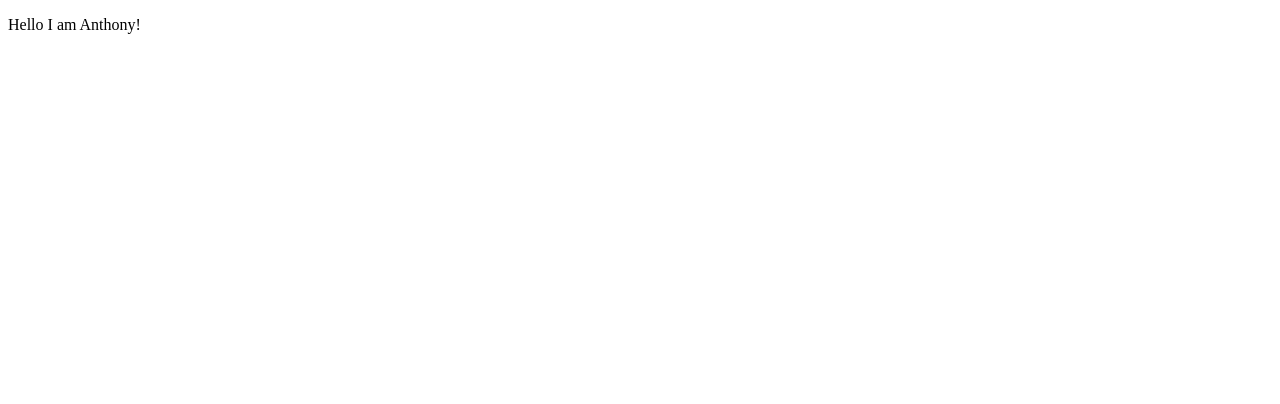
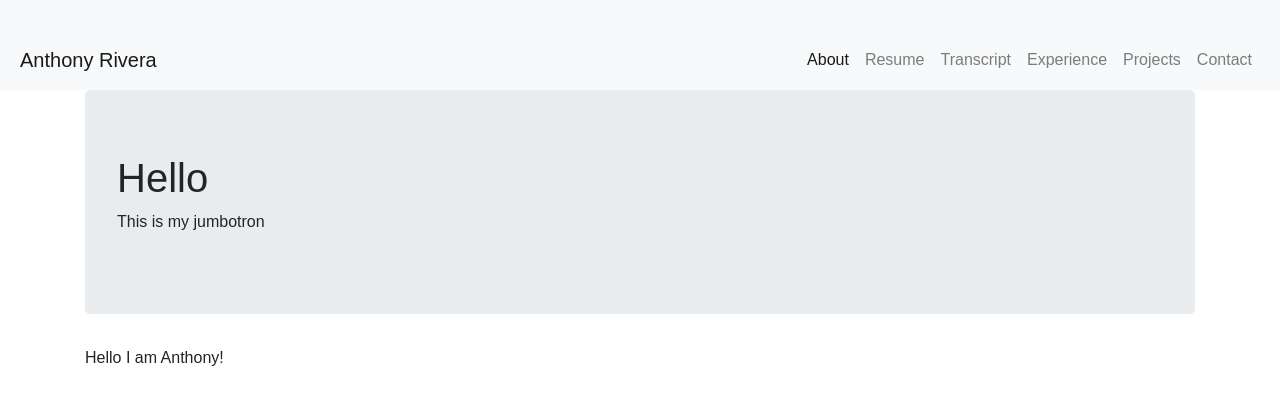
Before and after one commit to AnthonyRivera3/My-Portfolio, a plain HTML site: page index.html in a window 1280 px wide. Drawn offline with nearby package versions, Linux system fonts and the light colour scheme.

Commit message:
adding nav bar - day 2 7:32pm

```diff
--- a/index.html
+++ b/index.html
@@ -1,20 +1,51 @@
 <!DOCTYPE html>
 <html>
 <head>
+    <meta charset="UTF-8">
+    <meta name="viewport" content="width=device-width, initial-scale=1.0">
+    <title>Portfolio</title>
+    <link href="https://stackpath.bootstrapcdn.com/bootstrap/4.5.2/css/bootstrap.min.css" rel="stylesheet">
+    <link rel="stylesheet" href="styles.css">
+</head>
+<body>
+<nav class="navbar navbar-expand-lg navbar-light bg-light">
+    <a class="navbar-brand" href="#AnthonyRivera">Anthony Rivera</a>
+    <button class="navbar-toggler" type="button" data-toggle="collapse" data-target="#navbarNav" aria-controls="navbarNav" aria-expanded="false" aria-label="Toggle navigation">
+        <span class="navbar-toggler-icon"></span>
+    </button>
+    <div class="collapse navbar-collapse" id="navbarNav">
+        <ul class="navbar-nav ml-auto">
+            <li class="nav-item active">
+                <a class="nav-link" href="#About">About <span class="sr-only">(current)</span></a>
+            </li>
+            <li class="nav-item">
+                <a class="nav-link" href="#Resume">Resume</a>
+            </li>
+            <li class="nav-item">
+                <a class="nav-link" href="#Transcript">Transcript</a>
+            </li>
+            <li class="nav-item">
+                <a class="nav-link" href="#Experience">Experience</a>
+            </li>
+            <li class="nav-item">
+                <a class="nav-link" href="#Projects">Projects</a>
+            </li>
+            <li class="nav-item">
+                <a class="nav-link" href="#Contact">Contact</a>
+            </li>
+        </ul>
+    </div>
+</nav>
+<div class="container">
+    <div class="jumbotron">
+       <h1>Hello</h1>
+       <p>This is my jumbotron</p>
+    </div>
+    <p>Hello I am Anthony!</p>
+</div>
 
-    <title>Hello world!</title>
-
-</head>
-
-<body>
-
-<p>Hello I am Anthony!</p>
-
-
-
-
-
-
-
+<script src="https://code.jquery.com/jquery-3.5.1.slim.min.js"></script>
+<script src="https://cdn.jsdelivr.net/npm/@popperjs/core@2/dist/umd/popper.min.js"></script>
+<script src="https://stackpath.bootstrapcdn.com/bootstrap/4.5.2/js/bootstrap.min.js"></script>
 </body>
 </html>
--- /dev/null
+++ b/styles.css
@@ -0,0 +1,54 @@
+* {
+    margin: 0;
+    padding: 0;
+    box-sizing: border-box;
+}
+
+body {
+    font-family: Arial, sans-serif;
+}
+
+.navbar {
+    display: flex;
+    justify-content: space-between;
+    align-items: center;
+    background-color: white;
+    padding: 40px 20px 10px;
+    width: 100%;
+}
+
+.nav-group {
+    display: flex;
+}
+
+.nav-group.left {
+    margin-right: 20px;
+    margin-left: 300px;
+}
+
+.nav-group.right {
+    margin-left: 1000px;
+    flex-grow: 1;
+}
+
+.nav-link {
+    text-decoration: none;
+    color: black;
+    padding: 8px 12px;
+}
+
+.nav-link:hover {
+    background-color: #e8e8e8;
+    border-radius: 5px;
+}
+
+h6.nav-link a {
+    font-size: 14px;
+    color: black;
+}
+
+h1.nav-link a {
+    font-size: 32px;
+    font-weight: bold;
+    color: black;
+}
```
